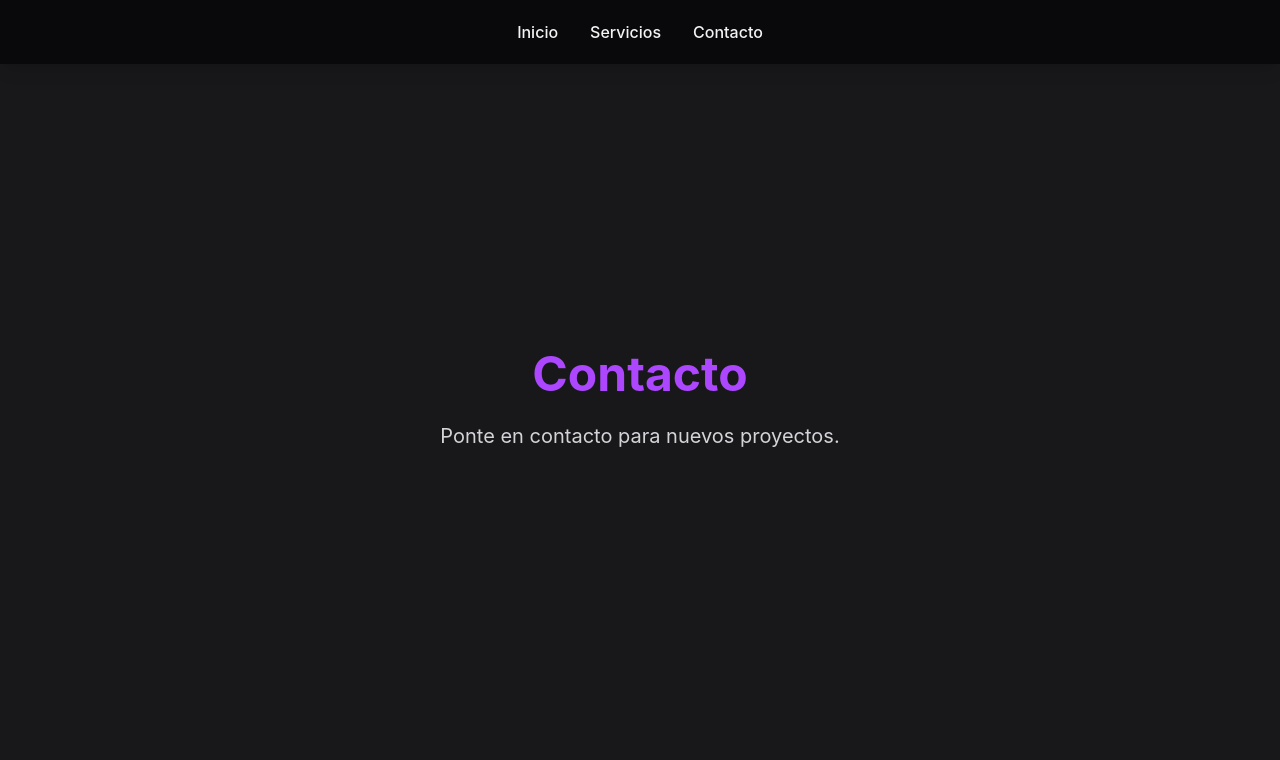
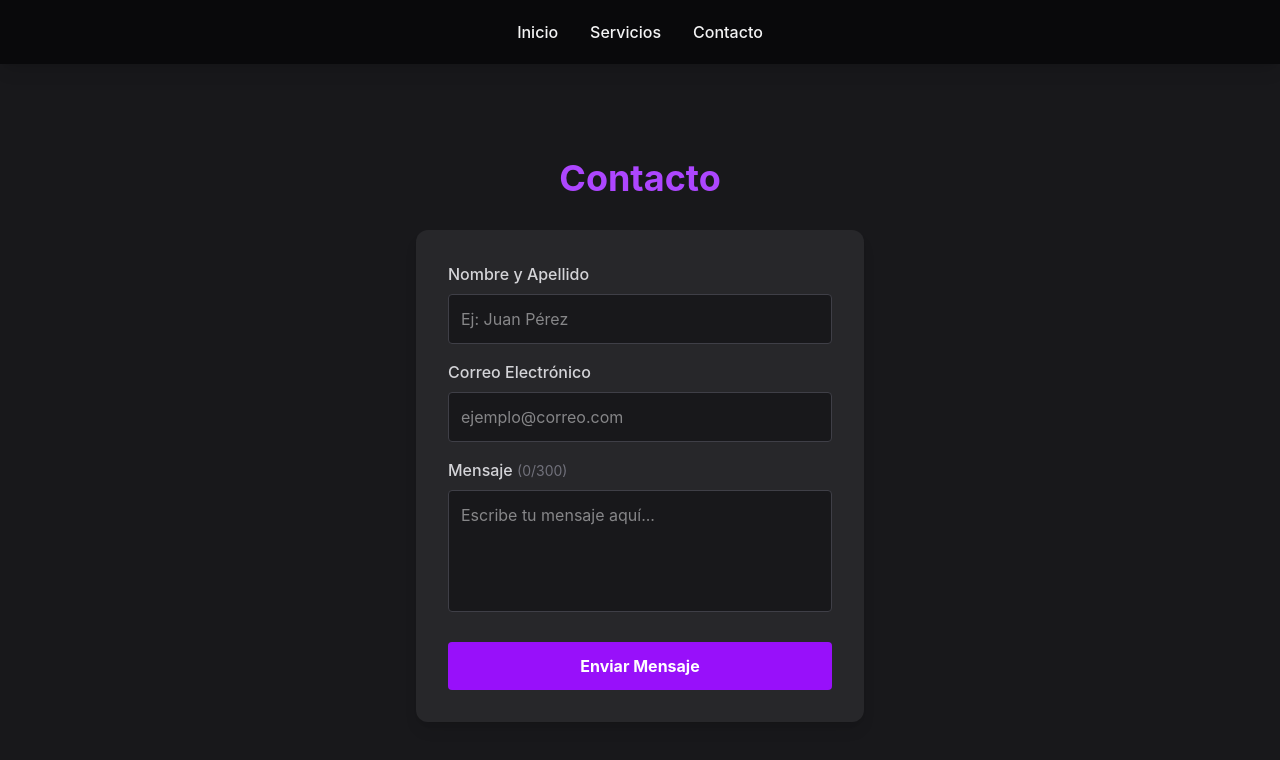
Before and after one commit to Wall-ES2/TP2_LENGUAJES_IV, a React (Vite) app: page /TP2_LENGUAJES_IV/contacto in a window 1280 px wide. Shown: the top 760 px of the page. Built offline with nearby package versions, Linux system fonts and the light colour scheme.

Commit message:
chore: Agregar funcion de contactar por mail

```diff
--- a/package.json
+++ b/package.json
@@ -12,6 +12,7 @@
     "deploy": "gh-pages -d dist"
   },
   "dependencies": {
+    "@emailjs/browser": "^4.4.1",
     "@tailwindcss/vite": "^4.3.3",
     "react": "^19.2.8",
     "react-dom": "^19.2.8",
--- /dev/null
+++ b/src/components/ContactForm.jsx
@@ -0,0 +1,144 @@
+import { useState } from "react";
+import emailjs from "@emailjs/browser";
+
+// Recibimos "buttonText" como prop para hacer el componente reutilizable
+const ContactForm = ({ buttonText }) => {
+  const [formData, setFormData] = useState({
+    nombre: "",
+    email: "",
+    mensaje: "",
+  });
+
+  const [errores, setErrores] = useState({});
+
+  // Por convención, los manejadores de eventos se nombran con el prefijo handle seguido del nombre del evento.
+  const handleChange = (event) => {
+    // Para capturar lo que el usuario escribe, usamos event.target, que es el elemento del DOM que disparó el evento.
+    const { name, value } = event.target;
+
+    if (name === "mensaje" && value.length > 300) return;
+
+    setFormData({
+      ...formData,
+      [name]: value,
+    });
+  };
+
+  const validarFormulario = () => {
+    let nuevosErrores = {};
+    if (!formData.nombre.trim())
+      nuevosErrores.nombre = "El nombre y apellido son obligatorios.";
+
+    const regexEmail = /^[^\s@]+@[^\s@]+\.[^\s@]+$/;
+    if (!formData.email.trim()) {
+      nuevosErrores.email = "El correo electrónico es obligatorio.";
+    } else if (!regexEmail.test(formData.email)) {
+      nuevosErrores.email = "El formato del correo no es válido.";
+    }
+
+    if (!formData.mensaje.trim())
+      nuevosErrores.mensaje = "El mensaje no puede estar vacío.";
+    return nuevosErrores;
+  };
+
+  const handleSubmit = (event) => {
+    // Implementamos event.preventDefault(), que es una función para prevenir el comportamiento por defecto del navegador.
+    event.preventDefault();
+
+    const erroresDetectados = validarFormulario();
+
+    if (Object.keys(erroresDetectados).length > 0) {
+      setErrores(erroresDetectados);
+    } else {
+      setErrores({});
+
+      emailjs
+        .send(
+          "service_dv56c9i",
+          "template_8vvhd3a",
+          formData,
+          "MNej6Ak4dh4xJjYw2",
+        )
+        .then(() => {
+          alert("¡Mensaje enviado exitosamente a tu correo!");
+          setFormData({ nombre: "", email: "", mensaje: "" });
+        })
+        .catch((error) => {
+          console.error("Error:", error);
+          alert("Hubo un error al procesar el envío de tu mensaje.");
+        });
+    }
+  };
+
+  return (
+    <form
+      // Se pasa una función como manejador, no un string!![cite: 5].
+      onSubmit={handleSubmit}
+      className="w-full max-w-md bg-zinc-800 p-8 rounded-xl shadow-lg"
+    >
+      <div className="mb-4">
+        <label className="block text-zinc-300 font-medium mb-2">
+          Nombre y Apellido
+        </label>
+        <input
+          type="text"
+          name="nombre"
+          value={formData.nombre}
+          // Usamos onChange para rastrear cambios en inputs, textarea[cite: 5].
+          onChange={handleChange}
+          className={`w-full p-3 rounded bg-zinc-900 text-zinc-100 border focus:outline-none focus:ring-2 ${errores.nombre ? "border-red-500 focus:ring-red-500" : "border-zinc-700 focus:ring-purple-500"}`}
+          placeholder="Ej: Juan Pérez"
+        />
+        {errores.nombre && (
+          <p className="text-red-500 text-sm mt-1">{errores.nombre}</p>
+        )}
+      </div>
+
+      <div className="mb-4">
+        <label className="block text-zinc-300 font-medium mb-2">
+          Correo Electrónico
+        </label>
+        <input
+          type="email"
+          name="email"
+          value={formData.email}
+          onChange={handleChange}
+          className={`w-full p-3 rounded bg-zinc-900 text-zinc-100 border focus:outline-none focus:ring-2 ${errores.email ? "border-red-500 focus:ring-red-500" : "border-zinc-700 focus:ring-purple-500"}`}
+          placeholder="ejemplo@correo.com"
+        />
+        {errores.email && (
+          <p className="text-red-500 text-sm mt-1">{errores.email}</p>
+        )}
+      </div>
+
+      <div className="mb-6">
+        <label className="block text-zinc-300 font-medium mb-2">
+          Mensaje{" "}
+          <span className="text-sm font-normal text-zinc-500">
+            ({formData.mensaje.length}/300)
+          </span>
+        </label>
+        <textarea
+          name="mensaje"
+          value={formData.mensaje}
+          onChange={handleChange}
+          rows="4"
+          className={`w-full p-3 rounded bg-zinc-900 text-zinc-100 border focus:outline-none focus:ring-2 resize-none ${errores.mensaje ? "border-red-500 focus:ring-red-500" : "border-zinc-700 focus:ring-purple-500"}`}
+          placeholder="Escribe tu mensaje aquí..."
+        ></textarea>
+        {errores.mensaje && (
+          <p className="text-red-500 text-sm mt-1">{errores.mensaje}</p>
+        )}
+      </div>
+
+      <button
+        type="submit"
+        className="w-full bg-purple-600 hover:bg-purple-500 text-white font-bold py-3 px-4 rounded transition-colors"
+      >
+        {buttonText}
+      </button>
+    </form>
+  );
+};
+
+export default ContactForm;
--- a/src/pages/Contacto.jsx
+++ b/src/pages/Contacto.jsx
@@ -1,10 +1,15 @@
+import ContactForm from "../components/ContactForm";
+
 const Contacto = () => {
   return (
-    <main className="min-h-screen flex flex-col items-center justify-center bg-zinc-900 px-4">
-      <h1 className="text-5xl font-bold text-purple-500 mb-6">Contacto</h1>
-      <p className="text-xl text-zinc-300">
-        Ponte en contacto para nuevos proyectos.
-      </p>
+    <main className="min-h-screen flex flex-col items-center justify-center bg-zinc-900 px-4 pt-20">
+      <h1 className="text-4xl font-bold text-purple-500 mb-8">Contacto</h1>
+
+      {/*
+        Instanciamos el componente hijo y le pasamos una prop.
+        Esto se usa para compartir información entre componentes.
+      */}
+      <ContactForm buttonText="Enviar Mensaje" />
     </main>
   );
 };
```
Also changed, not shown: 1 other file (tests, documents, lock files or other folders).
